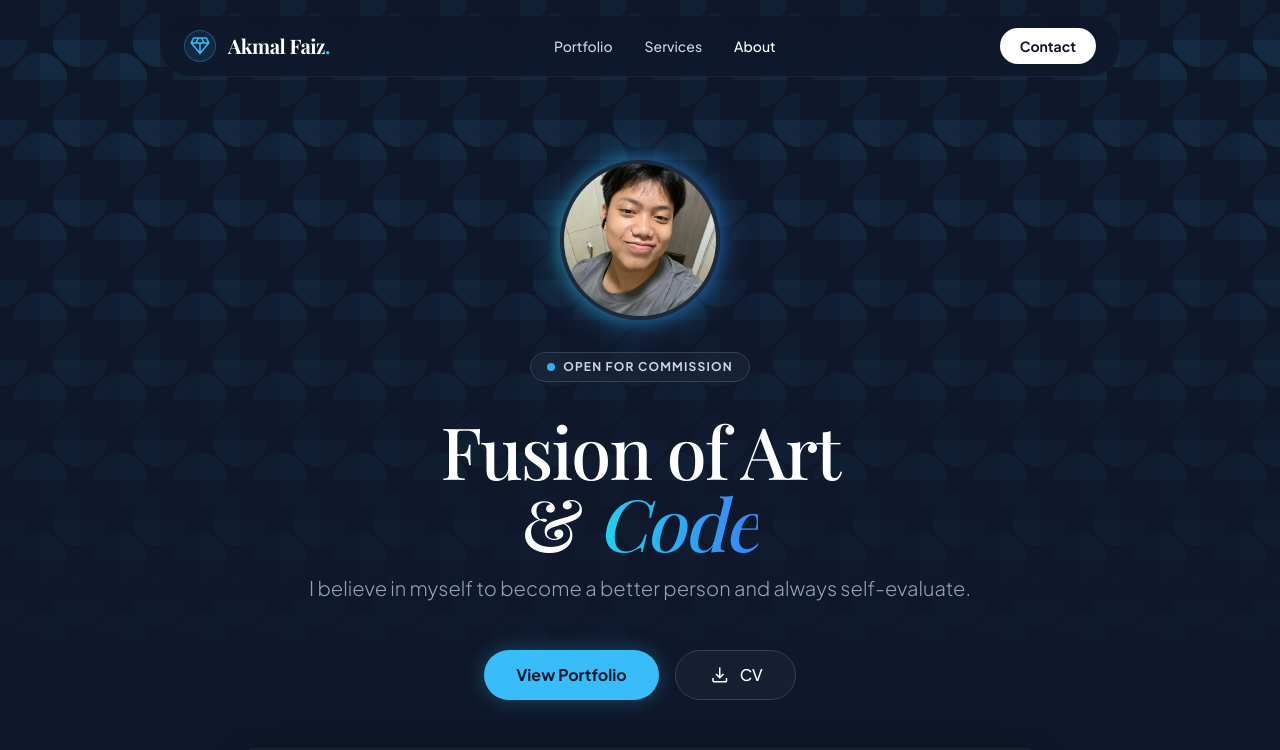
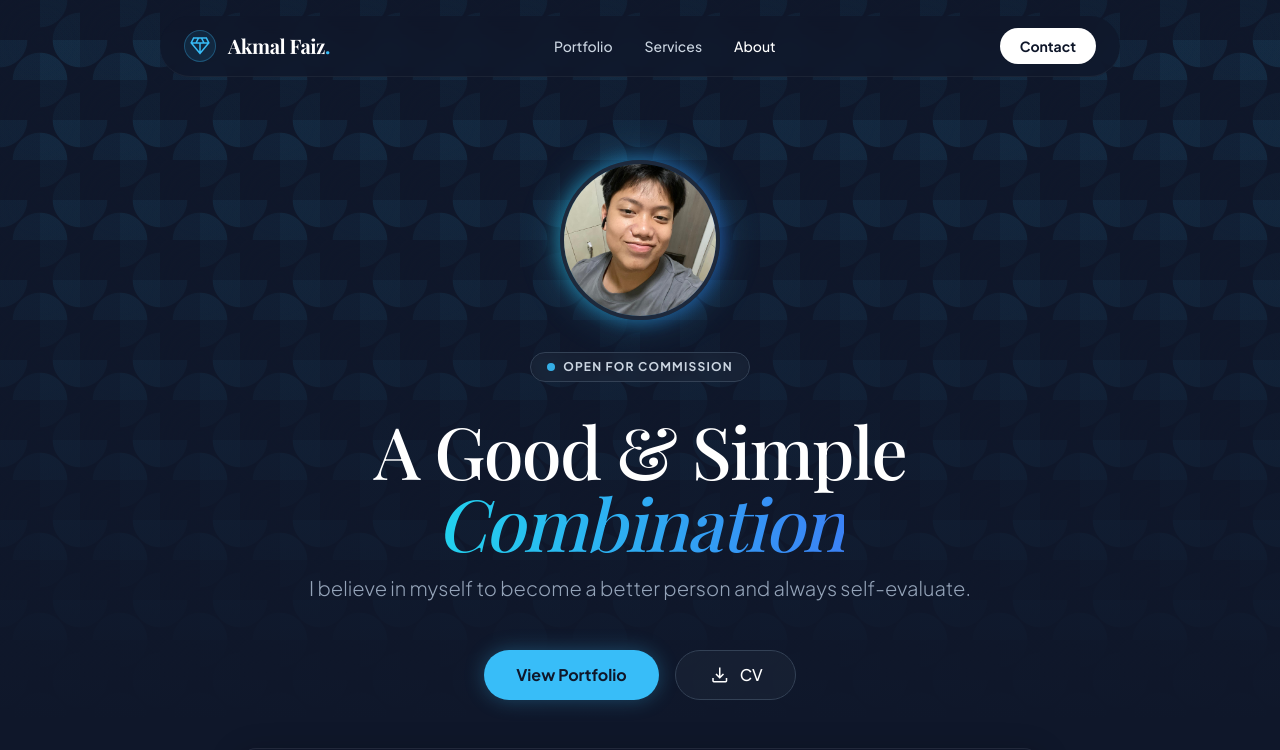
Before and after one commit to deayusts-ux/webakmal, a Next.js app: page / in a window 1280 px wide. Shown: the top 750 px of the page. Built offline with nearby package versions, Linux system fonts and the light colour scheme; a web font is replaced by a local one.

Commit message:
update hero title text

```diff
--- a/src/components/Hero.tsx
+++ b/src/components/Hero.tsx
@@ -23,9 +23,9 @@ export default function Hero() {
                             </span>
                         </div>
                         <h1 className="text-4xl md:text-6xl lg:text-7xl font-serif font-medium leading-tight tracking-tight text-white">
-                            Fusion of Art <br />&amp;{" "}
+                            A Good &amp; Simple <br />
                             <span className="text-transparent bg-clip-text bg-gradient-to-r from-cyan-400 to-blue-500 italic">
-                                Code
+                                Combination
                             </span>
                         </h1>
                         <p className="text-slate-400 text-lg md:text-xl font-light max-w-2xl mx-auto leading-relaxed">
```
